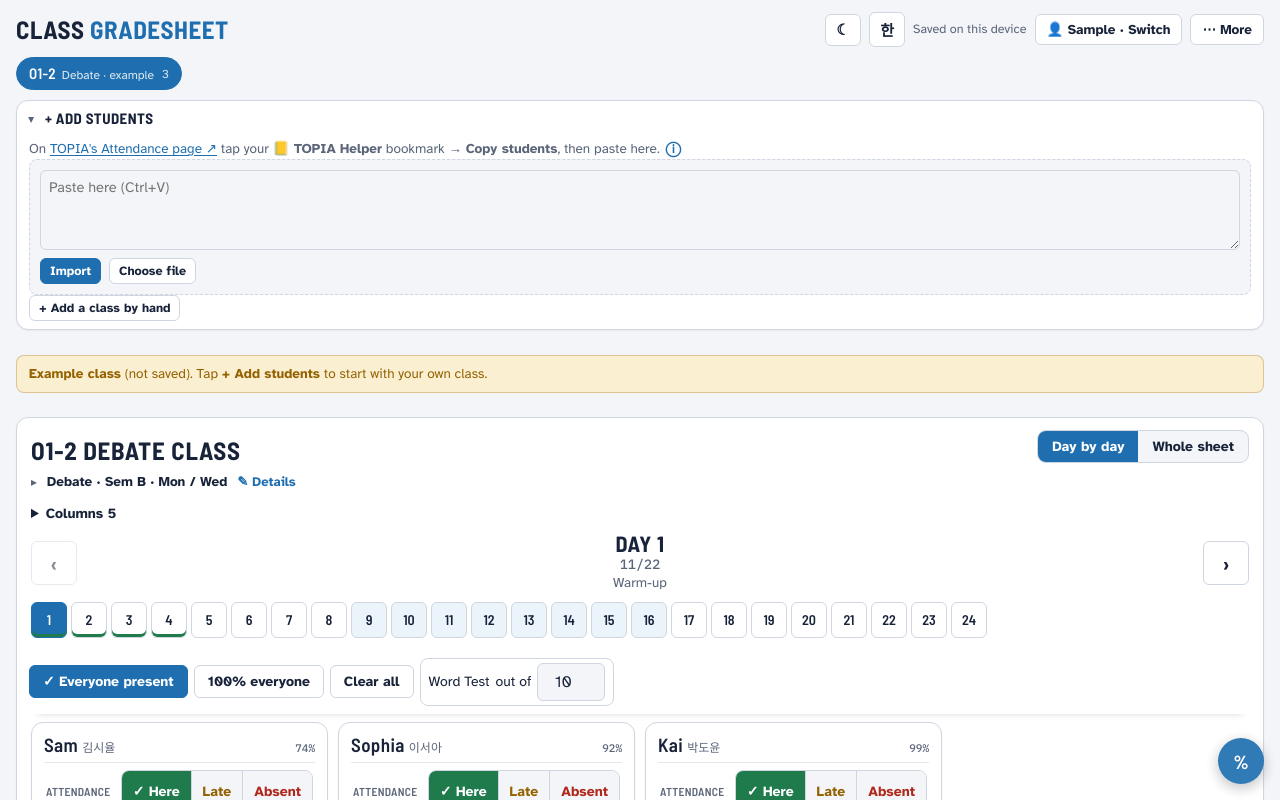
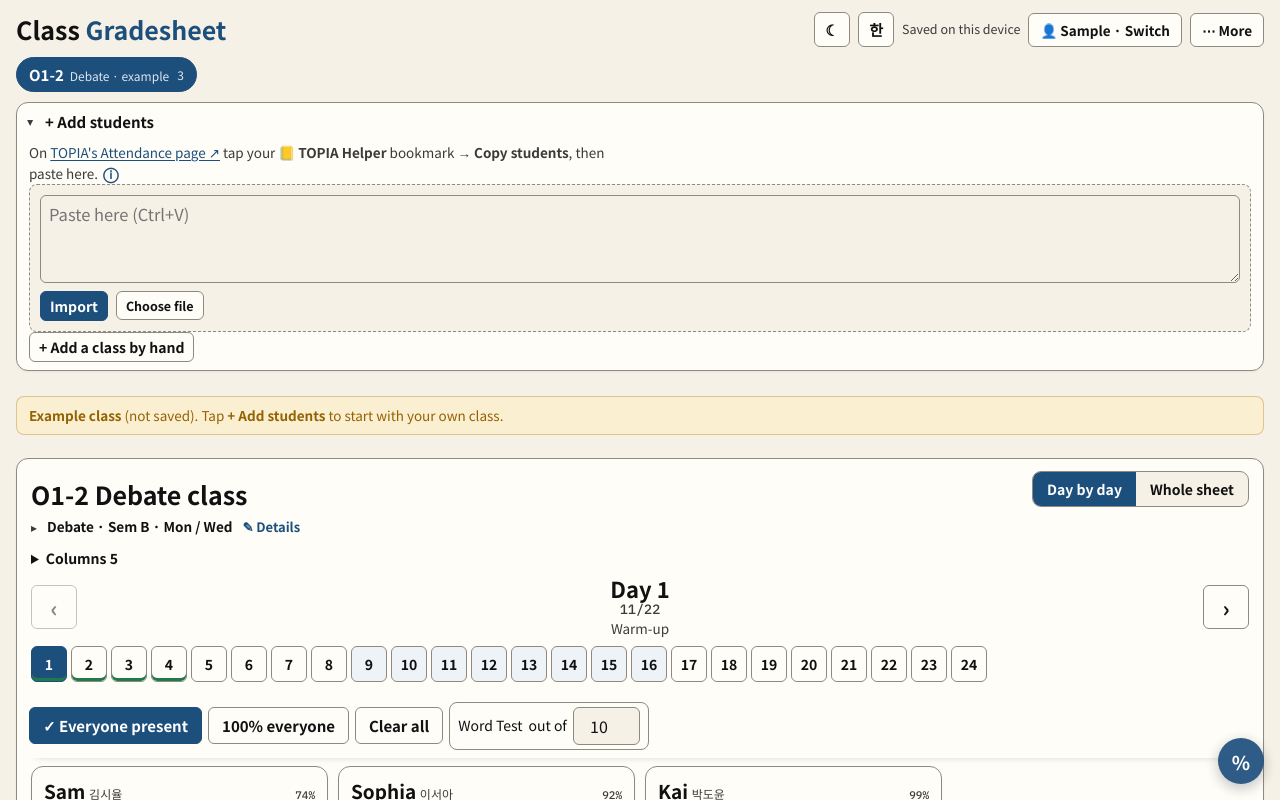
Before and after one commit to Disconnekted/Class-tools, a plain HTML site: page gradesheet.html in a window 1280 px wide. Both pictures are taken after typing "Sample" into the empty fields and a click on the button "Start". Shown: the top 800 px of the page. Drawn offline with Linux system fonts and the light colour scheme.

Commit message:
Paper look: cream paper, near-black ink, plain headings, bigger text
Co-Authored-By: Claude Opus 5.5 <noreply@anthropic.com>
Claude-Session: https://claude.ai/code/session_01SCTfnkCyRSFX8NoAJkoJBg

```diff
--- a/gradesheet.html
+++ b/gradesheet.html
@@ -513,6 +513,19 @@ table.gs td.avg,table.gs td.mon{white-space:nowrap;overflow:hidden;text-overflow
 .menudanger{color:var(--bad,#c0392b)!important}
 #delAll .box p{margin:6px 0 14px}
 html:lang(ko) body{word-break:keep-all;overflow-wrap:break-word}
+/* 2026-11-22 "Paper" look (John's choice): cream paper, near-black ink, strong lines, plain headings, bigger text.
+   Light colours only; dark mode keeps its colours but gets the same readability changes. */
+:root{--paper:#f6f1e7;--sheet:#fffdf8;--ink:#111;--muted:#3b3b3b;--line:#8f8a80;--grid:#c9c2b4;--band1:#245a8a;--band1-soft:#dfe8f1;--band2:#7fa5c6;--band2-soft:#eef3f8;--accent:#1d4f7c;--due:#ffe9a8;
+  --f-display:"Noto Sans KR","Segoe UI","Apple SD Gothic Neo",system-ui,sans-serif;--f-body:"Noto Sans KR","Segoe UI","Apple SD Gothic Neo",system-ui,sans-serif}
+body{font-size:16.5px}
+body *{text-transform:none!important;letter-spacing:normal!important}
+button,.btn{font-size:15px}
+button.small{font-size:14px}
+:root:not([data-theme="dark"]) button,:root:not([data-theme="dark"]) .btn{border-width:1.5px}
+@media (prefers-color-scheme: dark){:root:not([data-theme="light"]) button,:root:not([data-theme="light"]) .btn{border-width:1px}}
+table.gs td,table.gs th{border-color:var(--line)}
+.line .lab{font-size:14.5px;font-weight:700;color:var(--ink)}
+.cell,.padgrid button{font-size:1.05em}
 </style>
 
 </head><body>
--- a/sw.js
+++ b/sw.js
@@ -1,5 +1,5 @@
 // Offline copy of the gradesheet. A new version of the files changes VERSION, so iPads update on their next open.
-const VERSION = 'gs-276b880bd6';
+const VERSION = 'gs-ac739628e7';
 const FILES = ["./", "index.html", "gradesheet.html", "name-tags.html", "manifest.webmanifest", "icon-180.png", "icon-192.png", "icon-512.png", "libs/jspdf.umd.min.js", "libs/xlsx.full.min.js", "libs/pdf.min.js", "libs/pdf.worker.min.js", "libs/qrcode.js", "libs/jsQR.js"];
 self.addEventListener('install', e => { e.waitUntil(caches.open(VERSION).then(c => c.addAll(FILES)).then(() => self.skipWaiting())); });
 self.addEventListener('activate', e => { e.waitUntil(caches.keys().then(ks => Promise.all(ks.filter(k => k !== VERSION).map(k => caches.delete(k)))).then(() => self.clients.claim())); });
```
